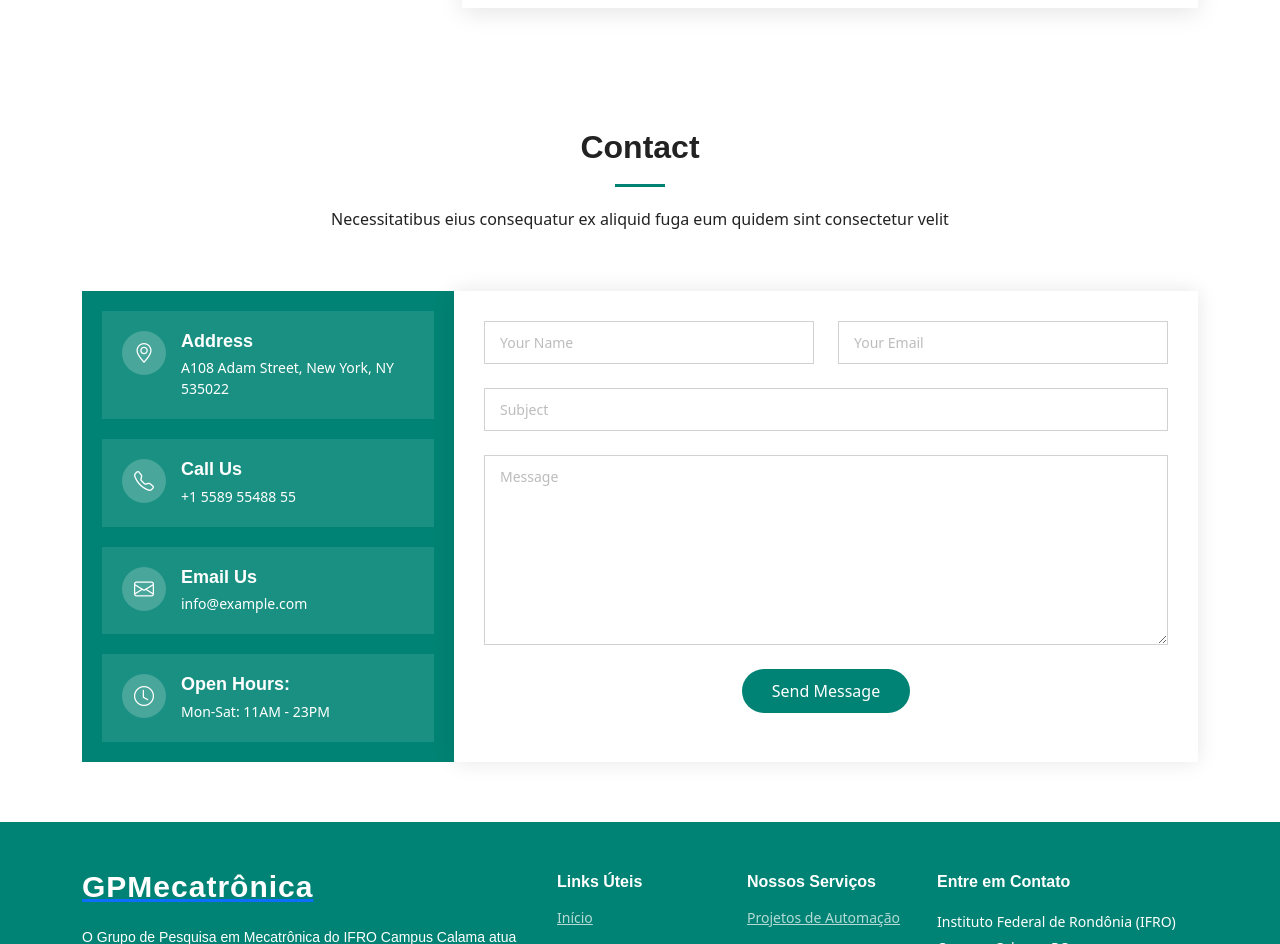
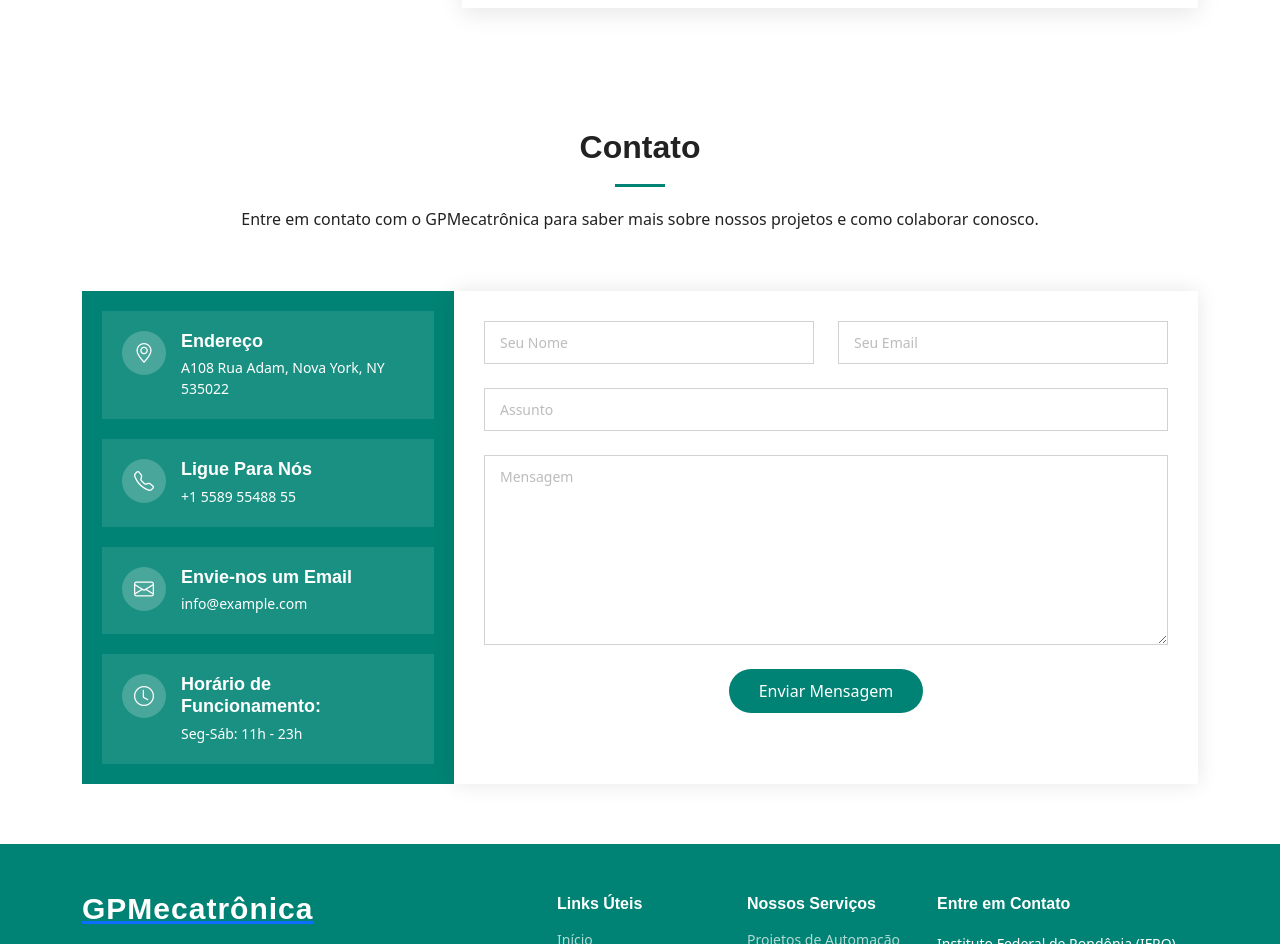
Before and after one commit to igp-conect/landing_page_gpmecatronica, a Next.js app: page / in a window 1280 px wide. Shown: the part 6580-7524 px from the top of the page. Built offline with nearby package versions, Linux system fonts and the light colour scheme.

Commit message:
Traduzi seção de contatos do template

```diff
--- a/src/app/components/Contact.tsx
+++ b/src/app/components/Contact.tsx
@@ -2,10 +2,10 @@ export function Contact() {
   return (
     <section id="contact" className="contact section">
       <div className="container section-title" data-aos="fade-up">
-        <h2>Contact</h2>
+        <h2>Contato</h2>
         <p>
-          Necessitatibus eius consequatur ex aliquid fuga eum quidem sint
-          consectetur velit
+          Entre em contato com o GPMecatrônica para saber mais sobre nossos
+          projetos e como colaborar conosco.
         </p>
       </div>
       <div className="container" data-aos="fade-up" data-aos-delay={100}>
@@ -19,8 +19,8 @@ export function Contact() {
               >
                 <i className="bi bi-geo-alt flex-shrink-0" />
                 <div>
-                  <h3>Address</h3>
-                  <p>A108 Adam Street, New York, NY 535022</p>
+                  <h3>Endereço</h3>
+                  <p>A108 Rua Adam, Nova York, NY 535022</p>
                 </div>
               </div>
               <div
@@ -30,7 +30,7 @@ export function Contact() {
               >
                 <i className="bi bi-telephone flex-shrink-0" />
                 <div>
-                  <h3>Call Us</h3>
+                  <h3>Ligue Para Nós</h3>
                   <p>+1 5589 55488 55</p>
                 </div>
               </div>
@@ -41,7 +41,7 @@ export function Contact() {
               >
                 <i className="bi bi-envelope flex-shrink-0" />
                 <div>
-                  <h3>Email Us</h3>
+                  <h3>Envie-nos um Email</h3>
                   <p>info@example.com</p>
                 </div>
               </div>
@@ -52,8 +52,8 @@ export function Contact() {
               >
                 <i className="bi bi-clock flex-shrink-0" />
                 <div>
-                  <h3>Open Hours:</h3>
-                  <p>Mon-Sat: 11AM - 23PM</p>
+                  <h3>Horário de Funcionamento:</h3>
+                  <p>Seg-Sáb: 11h - 23h</p>
                 </div>
               </div>
             </div>
@@ -71,7 +71,7 @@ export function Contact() {
                     type="text"
                     name="name"
                     className="form-control"
-                    placeholder="Your Name"
+                    placeholder="Seu Nome"
                   />
                 </div>
                 <div className="col-md-6 ">
@@ -79,7 +79,7 @@ export function Contact() {
                     type="email"
                     className="form-control"
                     name="email"
-                    placeholder="Your Email"
+                    placeholder="Seu Email"
                   />
                 </div>
                 <div className="col-md-12">
@@ -87,7 +87,7 @@ export function Contact() {
                     type="text"
                     className="form-control"
                     name="subject"
-                    placeholder="Subject"
+                    placeholder="Assunto"
                   />
                 </div>
                 <div className="col-md-12">
@@ -95,17 +95,17 @@ export function Contact() {
                     className="form-control"
                     name="message"
                     rows={8}
-                    placeholder="Message"
+                    placeholder="Mensagem"
                     defaultValue={""}
                   />
                 </div>
                 <div className="col-md-12 text-center">
-                  <div className="loading">Loading</div>
+                  <div className="loading">Carregando</div>
                   <div className="error-message" />
                   <div className="sent-message">
-                    Your message has been sent. Thank you!
+                    Sua mensagem foi enviada. Obrigado!
                   </div>
-                  <button type="submit">Send Message</button>
+                  <button type="submit">Enviar Mensagem</button>
                 </div>
               </div>
             </form>
```
